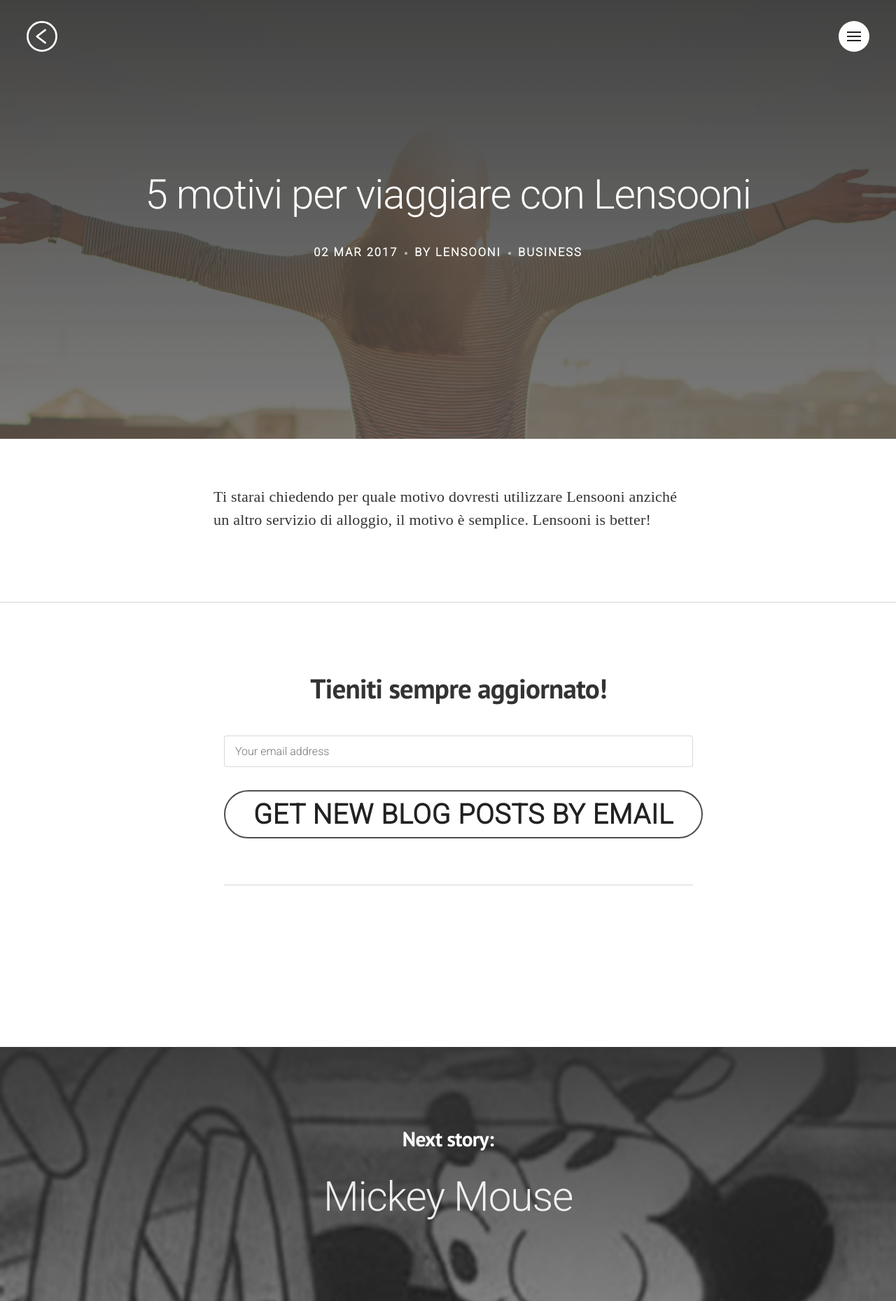
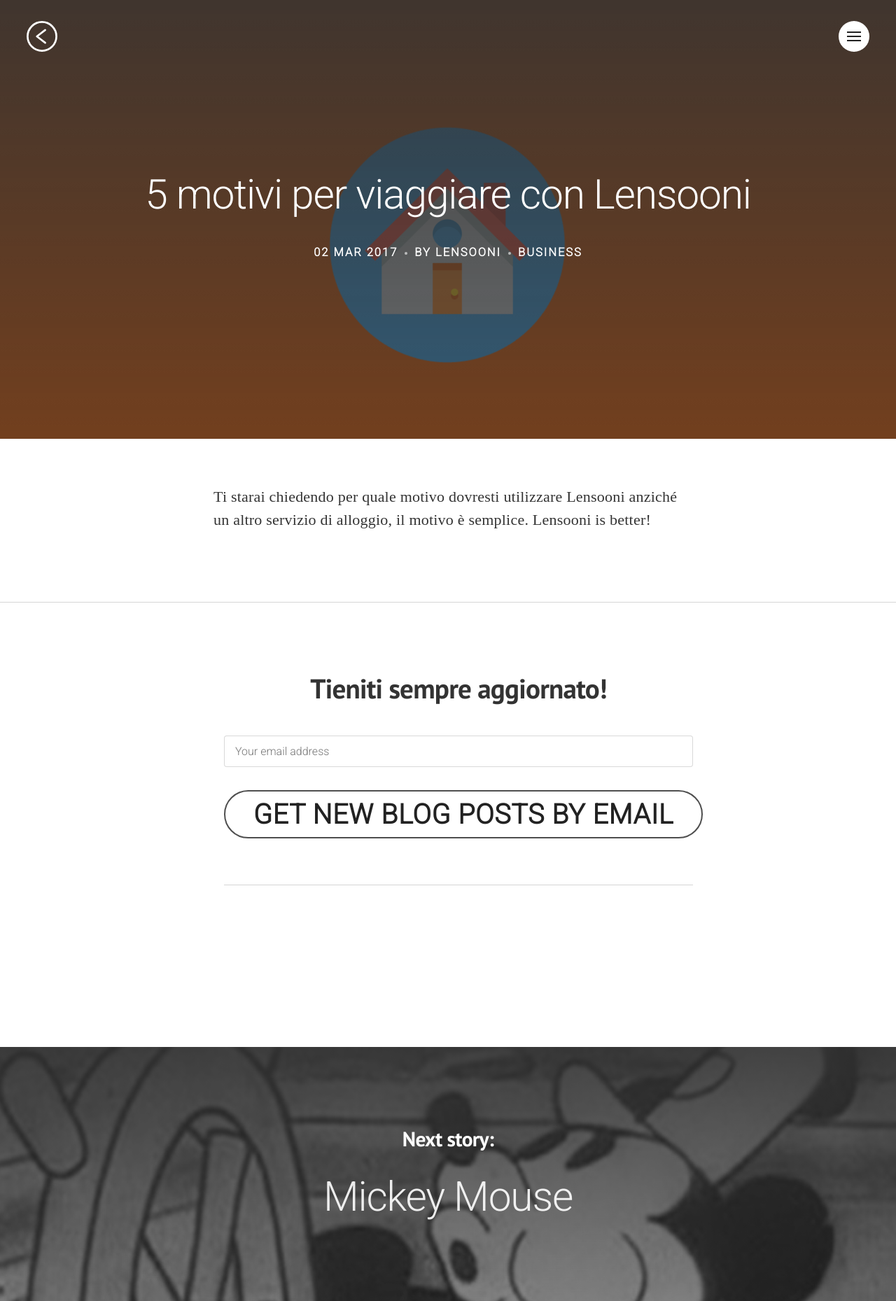
Before and after one commit to Giachelli/blog, a Jekyll site: the page built from _posts/2014-12-15-a-life-of-walt-disney.markdown, in a window 1280 px wide. Shown: the whole page at 70% size. Built offline with Jekyll 4.4.1, drawn with Linux system fonts in a browser that asks for light colours; nearby versions of some CDN libraries; some web fonts are replaced; Markdown is read by kramdown in place of the engine named in the settings; comment, search, counter and statistics services are not loaded.

Commit message:
fix style

```diff
--- a/_posts/2014-12-15-a-life-of-walt-disney.markdown
+++ b/_posts/2014-12-15-a-life-of-walt-disney.markdown
@@ -7,7 +7,7 @@
 categories: business
 tags:  disney
 image:
-  feature: postLensooni.jpeg
+  feature: prova.png
   topPosition: 0px
 bgContrast: dark
 bgGradientOpacity: darker
```
